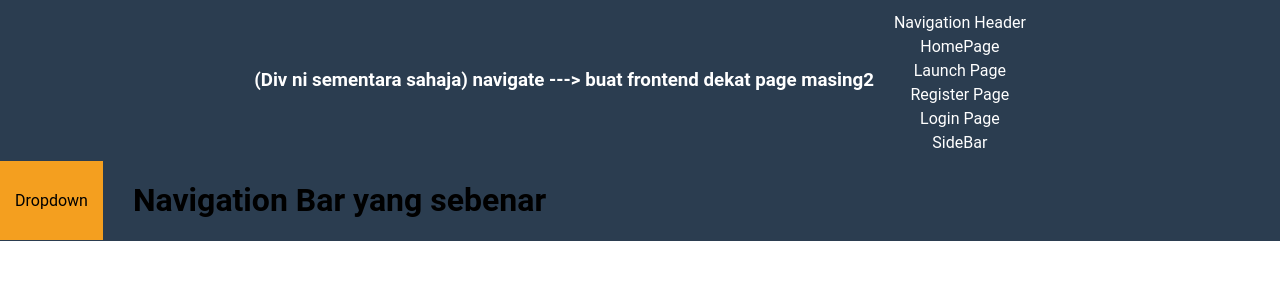
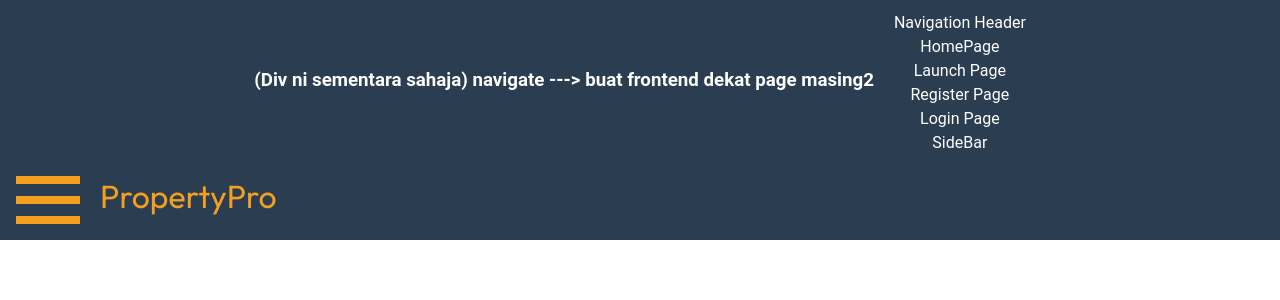
Before and after one commit to RareZyn/property-pro, a React (Create React App) app: page /navHeader in a window 1280 px wide. Shown: the top 300 px of the page. Built offline with nearby package versions, Linux system fonts and the light colour scheme.

Commit message:
NavHeader improved

```diff
--- a/public/index.html
+++ b/public/index.html
@@ -16,6 +16,9 @@
       user's mobile device or desktop. See https://developers.google.com/web/fundamentals/web-app-manifest/
     -->
     <link rel="manifest" href="%PUBLIC_URL%/manifest.json" />
+    <link rel="preconnect" href="https://fonts.googleapis.com">
+    <link rel="preconnect" href="https://fonts.gstatic.com" crossorigin>
+    <link href="https://fonts.googleapis.com/css2?family=Outfit:wght@100..900&display=swap" rel="stylesheet">
     <!--
       Notice the use of %PUBLIC_URL% in the tags above.
       It will be replaced with the URL of the `public` folder during the build.
--- a/src/Pages/Navigation/DropdownMenu.css
+++ b/src/Pages/Navigation/DropdownMenu.css
@@ -1,8 +1,24 @@
-.DropdownMenu{
+@import url("/src/Res/Colors.css");
+
+*{
+    margin: 0;
+    box-sizing: 0;
+}
+
+.menu{
+    position: absolute;
+    top: 5em;
+    left: 0;
+    display: flex;
+    width: 50%;
+    height: 30em;
     background-color: var(--orange);
-    display: inline;
-    margin-right: 10px;
-    padding: 15px;
-    padding-bottom: 30px;
-    padding-top: 30px;
 }
+
+.hidden{
+    display: none;
+}
+
+.visible{
+    display: inherit;
+}
--- a/src/Pages/Navigation/DropdownMenu.js
+++ b/src/Pages/Navigation/DropdownMenu.js
@@ -1,9 +1,15 @@
-import "./DropdownMenu.css"
+import './DropdownMenu.css'
 
-export const DropdownMenu = () => {
+export const DropdownMenu = ({className}) => {
+    console.log(className);
     return(
-        <div className="DropdownMenu">
-            Dropdown
+        <div className={className}>
+            <div className='ProfileView'></div>
+            <nav>
+                <ul>
+
+                </ul>
+            </nav>
         </div>
-    )
+    );
 }
--- /dev/null
+++ b/src/Pages/Navigation/DropdownMenuIcon.css
@@ -0,0 +1,38 @@
+@import url("/src/Res/Colors.css");
+
+.DropdownBase{
+    height: 100%;
+    width: 4em;
+    background-color: var(--darkBlue);
+    display: flex;
+    align-items: flex-start;
+    flex-direction: column;
+    justify-content: space-between;
+    cursor: pointer;
+}
+
+.DropdownBar{
+    width: 4em;
+    height: 0.5em;
+    background-color: var(--orange);
+    transition: cubic-bezier(0.175, 0.885, 0.32, 1.275) 0.5s;
+}
+
+.DropdownBar.clicked:nth-child(1){
+    transform: rotate(90deg) translate(1em,0em);
+    transition: ease-out 0.5s;
+}
+
+.DropdownBar.clicked:nth-child(2){
+    transform: rotate(45deg) translate(-1.0em,1.1em);
+    transition: ease-out 0.5s;
+}
+
+.DropdownBar.clicked:nth-child(3){
+    transform: rotate(-45deg) translate(1.7em,0.2em);
+    transition: ease-out 0.5s;
+}
+
+.DropdownBar.unclicked{
+    transform: rotate(0) translate(0);
+}
--- /dev/null
+++ b/src/Pages/Navigation/DropdownMenuIcon.js
@@ -0,0 +1,16 @@
+import { DropdownMenu } from "./DropdownMenu"
+import React from "react";
+import "./DropdownMenuIcon.css"
+
+export const DropdownMenuIcon = ({onClick,className}) => {
+
+    console.log(className);
+
+    return(
+        <div className="DropdownBase" onClick={onClick}>
+            <div className={className}></div>
+            <div className={className}></div>
+            <div className={className}></div>
+        </div>
+    )
+}
--- a/src/Pages/Navigation/NavHeader.css
+++ b/src/Pages/Navigation/NavHeader.css
@@ -1,17 +1,18 @@
-:root {
-    --creamywWhite: #FFFDEF;
-    --orange: #F49F1F;
-    --darkBlue: #2B3D50;
-    --darkGreen: #27A088;
-    --lightGreen: #6BEAD3;
-    --grey: #868686;
-    --white: #FFFFFF;
-  }
+@import url("/src/Res/Colors.css");
+
+*{
+    margin: 0;
+    box-sizing: border-box;
+}
 
 .NavHeader{
+    position: relative;
+    width: 100%;
+    height: 5em;
     display: flex;
-    align-items: center;
+    justify-content: flex-start;
     background-color: var(--darkBlue);
+    padding: 1em;
 }
 
 h1{
@@ -19,5 +20,10 @@ h1{
 }
 
 .NavTitle{
+    font-family: "Outfit", sans-serif;
+    font-size: 32px;
+    font-weight: normal;
+    font-style: normal;
+    color: var(--orange);
     margin-left: 20px;
 }
--- a/src/Pages/Navigation/NavHeader.js
+++ b/src/Pages/Navigation/NavHeader.js
@@ -1,11 +1,30 @@
-import { DropdownMenu } from "./DropdownMenu";
+import React,{useState} from 'react'
+import { DropdownMenuIcon } from "./DropdownMenuIcon.js";
+import { DropdownMenu } from './DropdownMenu.js';
 import "./NavHeader.css";
 
 export const NavHeader = () => {
+
+  const [burger_icon, setBurgerIcon] = useState("DropdownBar unclicked");
+  const [dropdownMenu, setDropdownMenu] = useState("menu hidden")
+  const [isMenuClicked, setIsMenuClicked] = useState(false);
+
+  const showMenu = () =>{
+    if(isMenuClicked){
+      setBurgerIcon("DropdownBar clicked");
+      setDropdownMenu("menu visible");
+    } else{
+      setBurgerIcon("DropdownBar uncliked");
+      setDropdownMenu('menu hidden');
+    }
+    setIsMenuClicked(!isMenuClicked)
+  };
+
   return (
     <div className="NavHeader">
-      <DropdownMenu></DropdownMenu>
-      <h1 className="NavTitle">Navigation Bar yang sebenar</h1>
+      <DropdownMenuIcon onClick={showMenu} className={burger_icon}></DropdownMenuIcon>
+      <h1 className="NavTitle">PropertyPro</h1>
+      <DropdownMenu className={dropdownMenu}></DropdownMenu>
     </div>
   );
 };
--- /dev/null
+++ b/src/Res/Colors.css
@@ -0,0 +1,9 @@
+:root {
+    --creamywWhite: #FFFDEF;
+    --orange: #F49F1F;
+    --darkBlue: #2B3D50;
+    --darkGreen: #27A088;
+    --lightGreen: #6BEAD3;
+    --grey: #868686;
+    --white: #FFFFFF;
+  }
```
Also changed, not shown: src/Navbar.js (deleted, +0 -14 lines), src/Res/Colors.js (deleted, +0 -9 lines).
